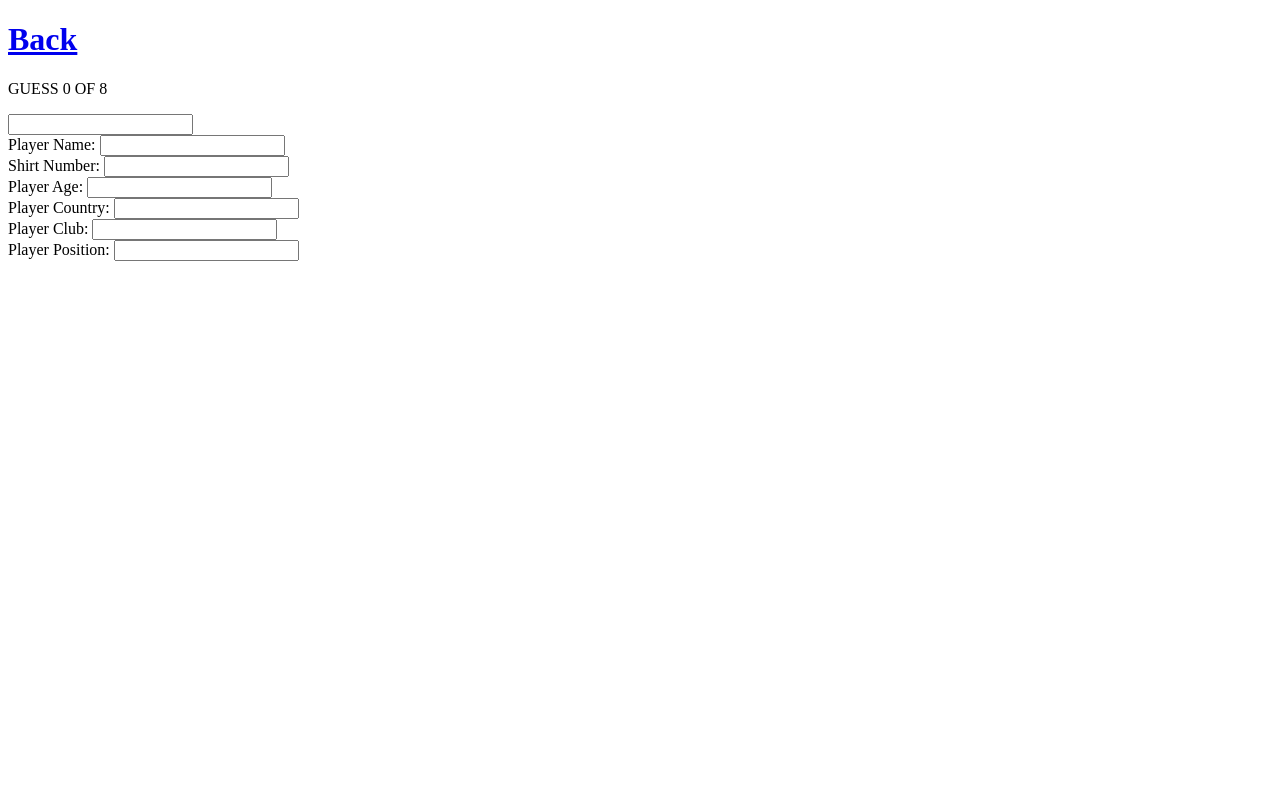
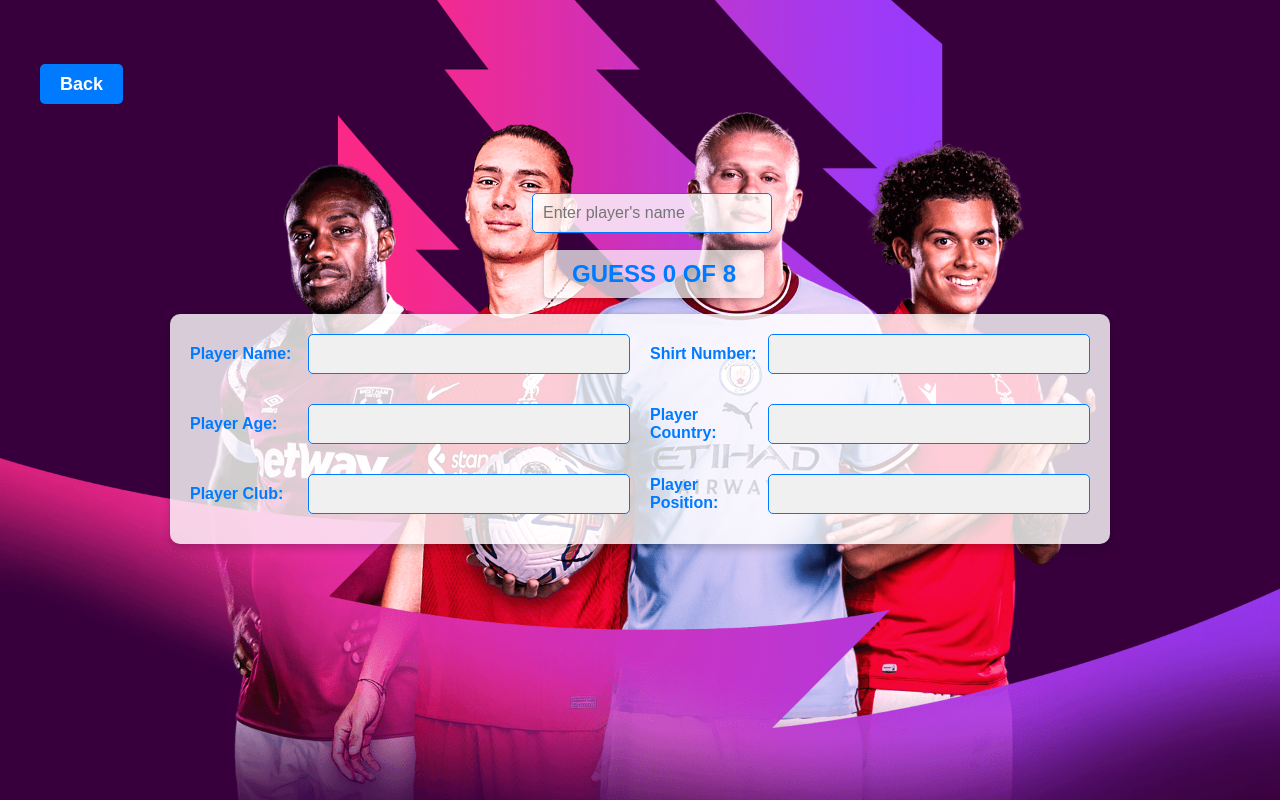
Before and after one commit to MartinVilladsen/SoccerIdleJSMongoDB, a website: page views/Whoareya.html in a window 1280 px wide. Drawn offline with Linux system fonts and the light colour scheme; no server answers.

Commit message:
Baggrund tilføjet og noget CSS implementeret

```diff
--- a/WhoAreYaScript.js
+++ b/WhoAreYaScript.js
@@ -142,5 +142,7 @@ document.addEventListener('DOMContentLoaded', () => {
                 paragraph.textContent = `GUESS ${guesses} OF 8`
                 console.log(randomPlayer.playerCountry);
             }
+
+
         })
 });
--- a/style/StyleWhoAreYa.css
+++ b/style/StyleWhoAreYa.css
@@ -0,0 +1,128 @@
+body {
+    font-family: 'Arial', sans-serif;
+    background-color: #f4f4f4;
+    margin: 0;
+    padding: 40px;
+    color: #333;
+    background-image: url('/ClubLogos/PLplayers.png');
+    background-repeat: no-repeat;
+    background-attachment: fixed;
+    background-size: cover;
+    background-position: center;
+}
+
+a {
+    text-decoration: none;
+    color: #007bff;
+}
+
+a:hover {
+    text-decoration: underline;
+}
+
+
+#backToHomepage {
+    margin-bottom: 20px;
+}
+
+#backToHomepage a {
+    font-size: 18px;
+    font-weight: bold;
+    background-color: #007bff;
+    color: white;
+    padding: 10px 20px;
+    border-radius: 5px;
+    transition: background-color 0.3s ease;
+}
+
+
+#guessesAmount {
+    font-size: 24px;
+    color: #007bff;
+    font-weight: bold;
+    text-align: center;
+    background-color: rgba(255, 255, 255, 0.7);
+    border-radius: 5px;
+    box-shadow: 0 2px 5px rgba(0, 0, 0, 0.2);
+    padding: 10px;
+    margin-left: 42%;
+    width: 200px;
+}
+
+
+
+
+#guessesAmount:hover {
+    background-color: rgba(255, 255, 255, 0.9);
+}
+
+
+
+#guessesAmount:hover {
+    background-color: rgba(255, 255, 255, 0.9);
+}
+
+
+
+form {
+    display: flex;
+    flex-wrap: wrap;
+    gap: 20px;
+    justify-content: center;
+    padding: 20px;
+    background-color: rgba(255, 255, 255, 0.8);
+    border-radius: 10px;
+    box-shadow: 0 4px 8px rgba(0, 0, 0, 0.2);
+    max-width: 900px;
+    margin: 0 auto;
+}
+
+
+form div {
+    display: flex;
+    align-items: center;
+    margin-bottom: 10px;
+    width: calc(50% - 10px);
+}
+
+
+label {
+    width: 150px;
+    font-weight: bold;
+    margin-right: 10px;
+    color: #007bff;
+    font-size: 16px;
+}
+
+
+input {
+    padding: 10px;
+    border: 1px solid #007bff;
+    border-radius: 5px;
+    background-color: rgba(255, 255, 255, 0.8);
+    font-size: 16px;
+    width: 100%;
+    box-sizing: border-box;
+    transition: border-color 0.3s ease;
+}
+
+
+#text-input {
+    margin-top: 75px;
+    width: 20%;
+    margin-left: 41%;
+
+}
+
+input[readonly] {
+    background-color: #f0f0f0;
+    color: #999;
+}
+
+input:hover {
+    border-color: #0056b3;
+}
+
+input[type="text"] {
+    width: 100%;
+}
--- a/style/style.css
+++ b/style/style.css
@@ -32,27 +32,20 @@ tr:hover {
     background-color: #ddd;
 }
 
-@media screen and (max-width: 600px) {
-    table {
-        width: 100%;
-    }
+#backToHomepage {
+    margin-bottom: 20px;
+}
 
-    tr {
-        display: block;
-        margin-bottom: 10px;
-    }
+#backToHomepage a {
+    font-size: 18px;
+    font-weight: bold;
+    background-color: #007bff;
+    color: white;
+    padding: 10px 20px;
+    border-radius: 5px;
+    transition: background-color 0.3s ease;
+}
 
-    td {
-        display: block;
-        text-align: right;
-        font-size: 16px;
-        border: none;
-    }
-
-    td::before {
-        content: attr(data-label);
-        float: left;
-        font-weight: bold;
-        text-transform: uppercase;
-    }
+#backToHomepage a:hover {
+    background-color: #0056b3;
 }
--- a/views/Whoareya.html
+++ b/views/Whoareya.html
@@ -8,31 +8,43 @@
     <script src="/WhoAreYaScript.js"></script>
 </head>
 <body>
-    <h1><a href="/homepage.html">Back</a></h1>
+    <h1 id="backToHomepage"><a href="/homepage.html">Back</a></h1>
     <div>
-        <p id="guessesAmount"></p>
-        <input id="text-input" type="text" list="allPlayers">
+        <input id="text-input" type="text" list="allPlayers" placeholder="Enter player's name">
         <datalist id="allPlayers"></datalist>
+        <H1 id="guessesAmount"></H1>
+    </div>
+
+    <form>
+        <div>
+            <label for="playerName">Player Name: </label>
+            <input type="text" id="playerName" readonly><br>
         </div>
 
         <div>
-        <label for="playerName">Player Name: </label>
-        <input type="text" id="playerName" readonly><br>
-
             <label for="shirtNumber">Shirt Number: </label>
             <input type="text" id="shirtNumber" readonly><br>
+        </div>
 
+        <div>
             <label for="playerAge">Player Age: </label>
             <input type="text" id="playerAge" readonly><br>
+        </div>
 
+        <div>
             <label for="playerCountry">Player Country: </label>
             <input type="text" id="playerCountry" readonly><br>
+        </div>
 
+        <div>
             <label for="club">Player Club: </label>
             <input type="text" id="club" readonly><br>
+        </div>
 
+        <div>
             <label for="position">Player Position: </label>
             <input type="text" id="position" readonly><br>
         </div>
+    </form>
 </body>
 </html>
```
Also changed, not shown: views/TeamPlayers.html (+1 -1 lines), ClubLogos/PLplayers.png (added). Lines whose indentation alone changed are shown as unchanged.
